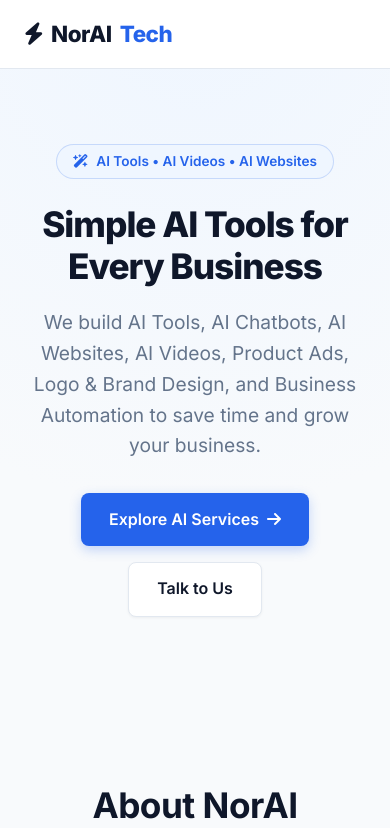
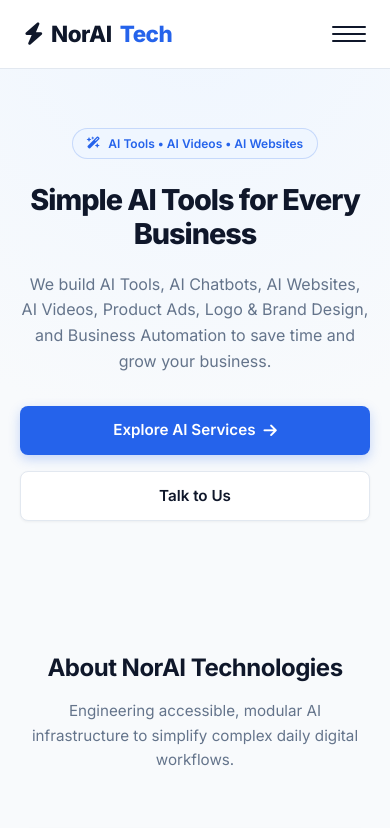
Before and after one commit to mr-sonu-singh/NorAi, a Next.js app: page / in a window 390 px wide. Shown: the top 828 px of the page. Built offline with nearby package versions, Linux system fonts and the light colour scheme.

Commit message:
feat: implement mobile navigation toggle and responsive styles

```diff
--- a/app/globals.css
+++ b/app/globals.css
@@ -625,15 +625,219 @@
     margin: 0 auto;
 }
 
+/* --- Mobile Nav Toggle (hamburger) --- */
+.nav-toggle {
+    display: none;
+    flex-direction: column;
+    justify-content: center;
+    gap: 5px;
+    width: 34px;
+    height: 34px;
+    background: transparent;
+    border: none;
+    cursor: pointer;
+    padding: 0;
+    z-index: 1100;
+}
+
+.nav-toggle span {
+    display: block;
+    width: 100%;
+    height: 2px;
+    background: var(--primary);
+    border-radius: 2px;
+    transition: var(--transition);
+}
+
+.nav-toggle.open span:nth-child(1) {
+    transform: translateY(7px) rotate(45deg);
+}
+
+.nav-toggle.open span:nth-child(2) {
+    opacity: 0;
+}
+
+.nav-toggle.open span:nth-child(3) {
+    transform: translateY(-7px) rotate(-45deg);
+}
+
 /* --- Responsive Design --- */
+
+/* Tablets and below */
+@media (max-width: 1024px) {
+    .grid-5 {
+        grid-template-columns: repeat(3, 1fr);
+    }
+}
+
 @media (max-width: 900px) {
-    .about-card, .contact-wrapper {
+    .about-card,
+    .contact-wrapper {
         grid-template-columns: 1fr;
     }
+
+    .nav-toggle {
+        display: flex;
+    }
+
+    .nav-menu {
+        position: fixed;
+        top: 65px;
+        left: 0;
+        right: 0;
+        flex-direction: column;
+        align-items: stretch;
+        gap: 0;
+        background: #fff;
+        border-bottom: 1px solid var(--border-color);
+        box-shadow: var(--shadow-lg);
+        max-height: 0;
+        overflow: hidden;
+        opacity: 0;
+        transition: max-height 0.3s ease, opacity 0.2s ease;
+    }
+
+    .nav-menu.open {
+        max-height: 400px;
+        opacity: 1;
+    }
+
+    .nav-menu li {
+        width: 100%;
+    }
+
+    .nav-menu .nav-link {
+        display: block;
+        width: 100%;
+        padding: 1rem 1.5rem;
+        border-bottom: 1px solid var(--border-color);
+    }
+
+    .nav-menu .nav-cta {
+        margin: 0.75rem 1.5rem;
+        width: calc(100% - 3rem);
+        text-align: center;
+        border-bottom: none;
+    }
+
+    .hero {
+        padding: 8rem 1.25rem 4rem;
+    }
+
     .hero h1 {
         font-size: 2.2rem;
     }
-    .nav-menu {
-        display: none;
+
+    .hero p {
+        font-size: 1.05rem;
+    }
+
+    .section {
+        padding: 4rem 1.25rem;
+    }
+
+    .section-header h2 {
+        font-size: 1.8rem;
+    }
+
+    .page-hero {
+        padding: 7.5rem 1.25rem 2.5rem;
+    }
+
+    .page-hero h1 {
+        font-size: 2rem;
     }
 }
+
+/* Small tablets / large phones */
+@media (max-width: 640px) {
+    .grid-5 {
+        grid-template-columns: 1fr;
+    }
+
+    .grid-4 {
+        grid-template-columns: 1fr;
+    }
+
+    .hero-btns {
+        flex-direction: column;
+        align-items: stretch;
+    }
+
+    .hero-btns .btn {
+        justify-content: center;
+    }
+
+    .about-card,
+    .contact-form,
+    .contact-info {
+        padding: 1.75rem;
+    }
+
+    .stat-grid {
+        grid-template-columns: 1fr 1fr;
+        gap: 1rem;
+    }
+
+    .footer-container {
+        flex-direction: column;
+        text-align: center;
+    }
+
+    .cta-banner {
+        flex-direction: column;
+        text-align: center;
+        padding: 2rem 1.5rem;
+    }
+}
+
+/* Phones */
+@media (max-width: 480px) {
+    .hero h1 {
+        font-size: 1.8rem;
+    }
+
+    .hero p {
+        font-size: 1rem;
+    }
+
+    .badge {
+        font-size: 0.75rem;
+        padding: 0.3rem 0.85rem;
+    }
+
+    .section-header h2 {
+        font-size: 1.5rem;
+    }
+
+    .section-header p {
+        font-size: 0.95rem;
+    }
+
+    .page-hero h1 {
+        font-size: 1.6rem;
+    }
+
+    .page-hero p {
+        font-size: 0.95rem;
+    }
+
+    .btn {
+        padding: 0.75rem 1.25rem;
+        font-size: 0.95rem;
+    }
+
+    .stat-grid {
+        grid-template-columns: 1fr;
+    }
+
+    .contact-form,
+    .contact-info {
+        padding: 1.5rem;
+    }
+
+    .team-avatar {
+        width: 90px;
+        height: 90px;
+    }
+}
--- a/components/Header.tsx
+++ b/components/Header.tsx
@@ -2,6 +2,7 @@
 
 import Link from "next/link";
 import { usePathname } from "next/navigation";
+import { useEffect, useState } from "react";
 
 const navItems = [
   { href: "/", label: "Home" },
@@ -12,6 +13,12 @@
 
 export default function Header() {
   const pathname = usePathname();
+  const [isOpen, setIsOpen] = useState(false);
+
+  // Close the mobile menu whenever the route changes
+  useEffect(() => {
+    setIsOpen(false);
+  }, [pathname]);
 
   return (
     <header>
@@ -19,7 +26,19 @@
         <Link href="/" className="logo">
           <i className="fa-solid fa-bolt"></i> NorAI <span>Tech</span>
         </Link>
-        <ul className="nav-menu">
+
+        <button
+          className={`nav-toggle${isOpen ? " open" : ""}`}
+          aria-label="Toggle navigation menu"
+          aria-expanded={isOpen}
+          onClick={() => setIsOpen((v) => !v)}
+        >
+          <span></span>
+          <span></span>
+          <span></span>
+        </button>
+
+        <ul className={`nav-menu${isOpen ? " open" : ""}`}>
           {navItems.map((item) => (
             <li key={item.href}>
               <Link
```
